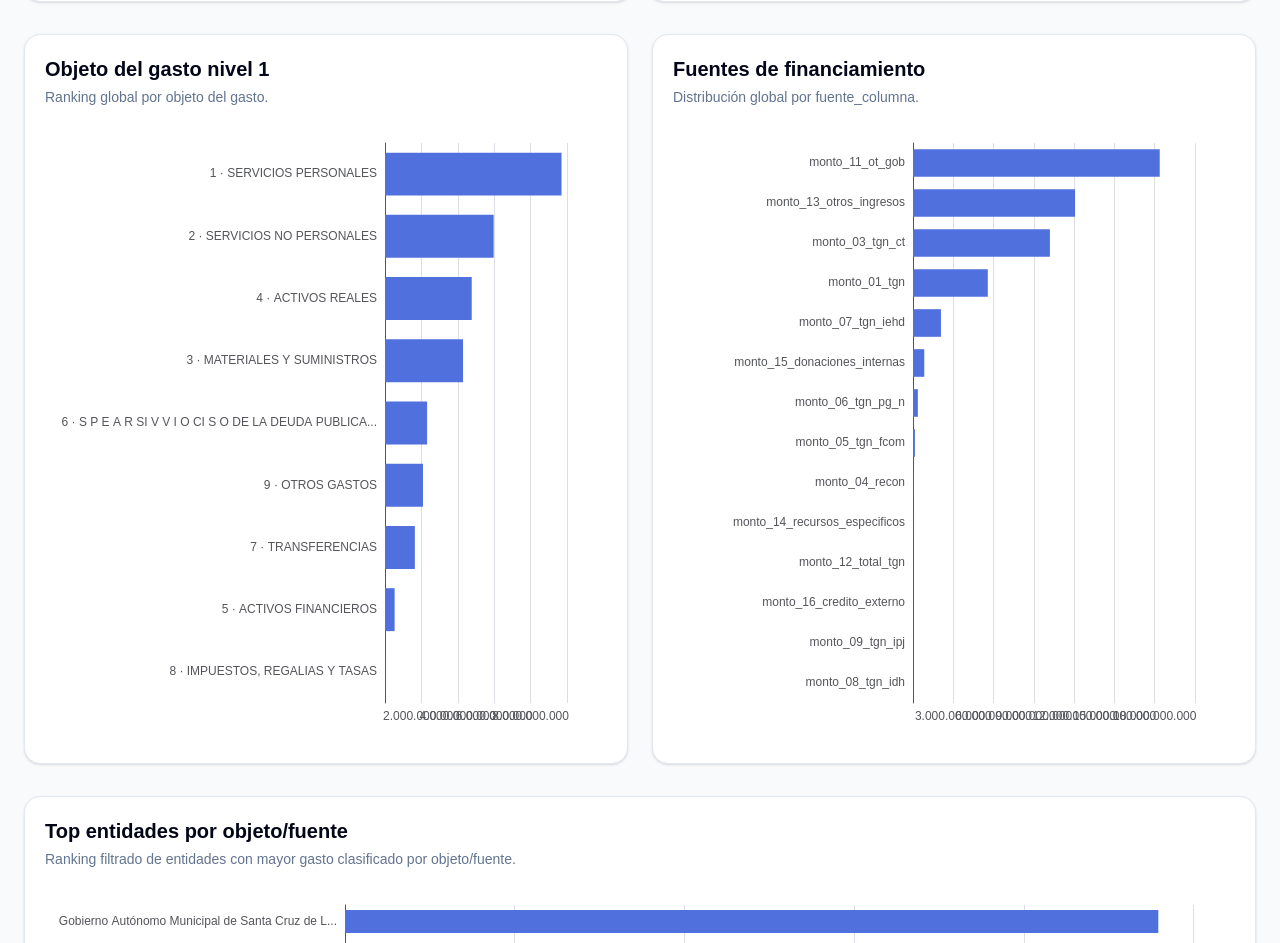
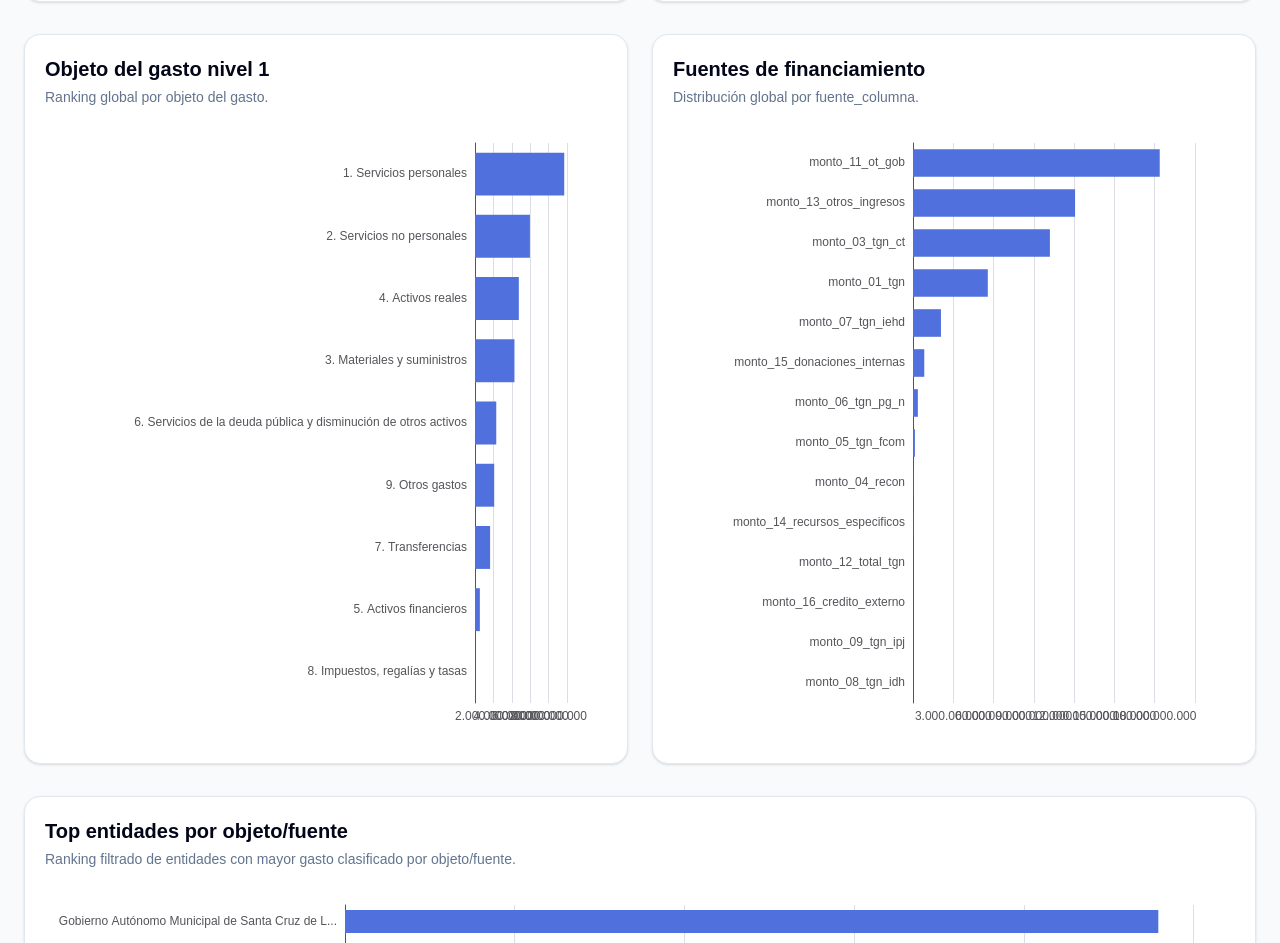
Before and after one commit to paul-pinto/Presupuestos-2026, a Next.js app in the folder frontend/: page /objeto-gasto in a window 1280 px wide. Shown: the part 841-1784 px from the top of the page. Built offline with nearby package versions, Linux system fonts and the light colour scheme.

Commit message:
Fix object expense labels

```diff
--- a/frontend/src/app/objeto-gasto/page.tsx
+++ b/frontend/src/app/objeto-gasto/page.tsx
@@ -44,6 +44,25 @@ function formatPct(value: number, total: number): string {
     minimumFractionDigits: 2,
     maximumFractionDigits: 2,
   })}%`;
+}
+
+
+function cleanObjetoGastoLabel(objeto: string, descripcion: string): string {
+  const codigo = String(objeto || "").trim();
+
+  const labels: Record<string, string> = {
+    "1": "Servicios personales",
+    "2": "Servicios no personales",
+    "3": "Materiales y suministros",
+    "4": "Activos reales",
+    "5": "Activos financieros",
+    "6": "Servicios de la deuda pública y disminución de otros activos",
+    "7": "Transferencias",
+    "8": "Impuestos, regalías y tasas",
+    "9": "Otros gastos",
+  };
+
+  return labels[codigo] || String(descripcion || "").replace(/\s+/g, " ").trim();
 }
 
 function normalize(value: string | undefined | null): string {
@@ -230,12 +249,12 @@ export default function ObjetoGastoPage() {
     labels: [...objetoGasto]
       .slice(0, 18)
       .reverse()
-      .map((item) => `${item.objeto_gasto} · ${item.descripcion}`),
+      .map((item) => `${item.objeto_gasto}. ${cleanObjetoGastoLabel(item.objeto_gasto, item.descripcion)}`),
     values: [...objetoGasto]
       .slice(0, 18)
       .reverse()
       .map((item) => item.total),
-    left: 340,
+    left: 430,
   });
 
   const fuentesOption = chartOptionHorizontal({
--- a/frontend/src/app/page.tsx
+++ b/frontend/src/app/page.tsx
@@ -145,6 +145,25 @@ async function fetchJson<T>(path: string): Promise<T> {
   }
 
   return response.json();
+}
+
+
+function cleanObjetoGastoLabel(objeto: string, descripcion: string): string {
+  const codigo = String(objeto || "").trim();
+
+  const labels: Record<string, string> = {
+    "1": "Servicios personales",
+    "2": "Servicios no personales",
+    "3": "Materiales y suministros",
+    "4": "Activos reales",
+    "5": "Activos financieros",
+    "6": "Servicios de la deuda pública y disminución de otros activos",
+    "7": "Transferencias",
+    "8": "Impuestos, regalías y tasas",
+    "9": "Otros gastos",
+  };
+
+  return labels[codigo] || String(descripcion || "").replace(/\s+/g, " ").trim();
 }
 
 function normalize(value: string | undefined | null): string {
@@ -522,7 +541,7 @@ export default function Home() {
     labels: [...objetoGasto]
       .slice(0, 15)
       .reverse()
-      .map((item) => `${item.objeto_gasto} · ${item.descripcion}`),
+      .map((item) => `${item.objeto_gasto}. ${cleanObjetoGastoLabel(item.objeto_gasto, item.descripcion)}`),
     values: [...objetoGasto]
       .slice(0, 15)
       .reverse()
```
